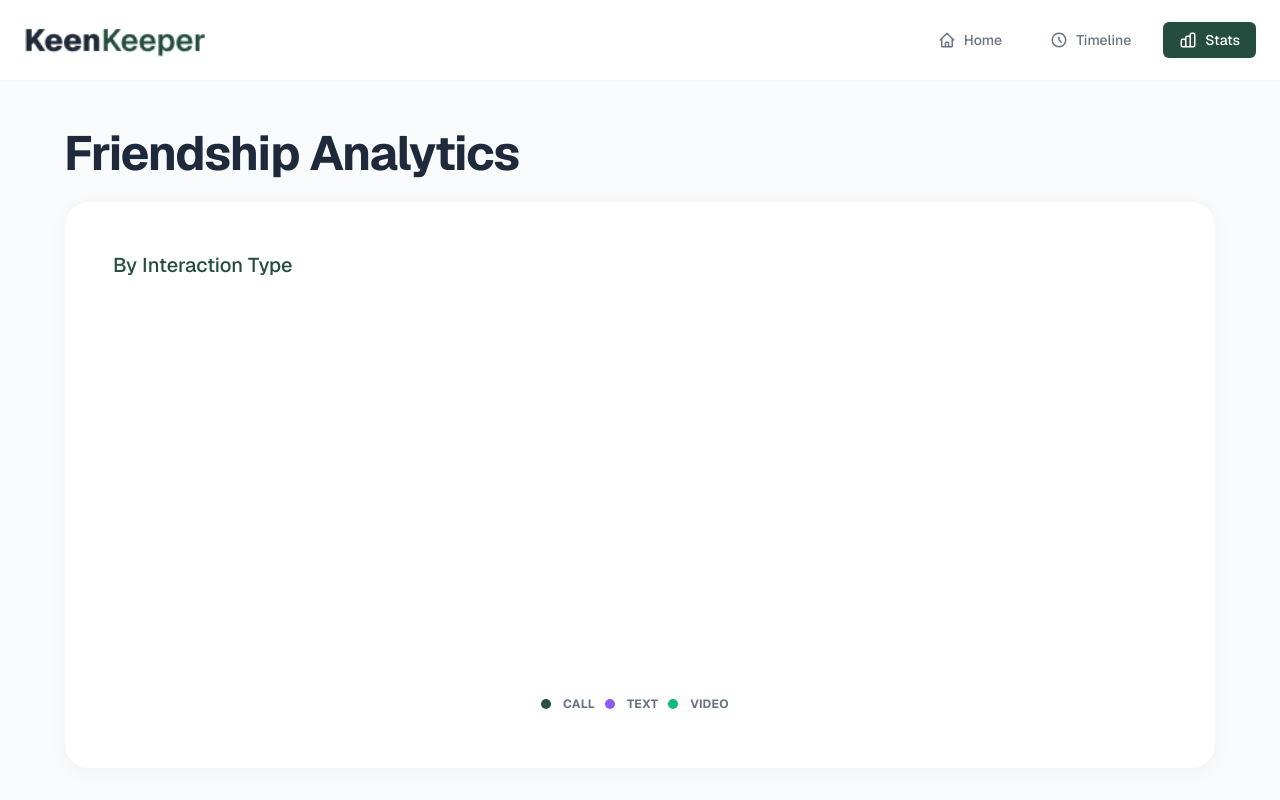
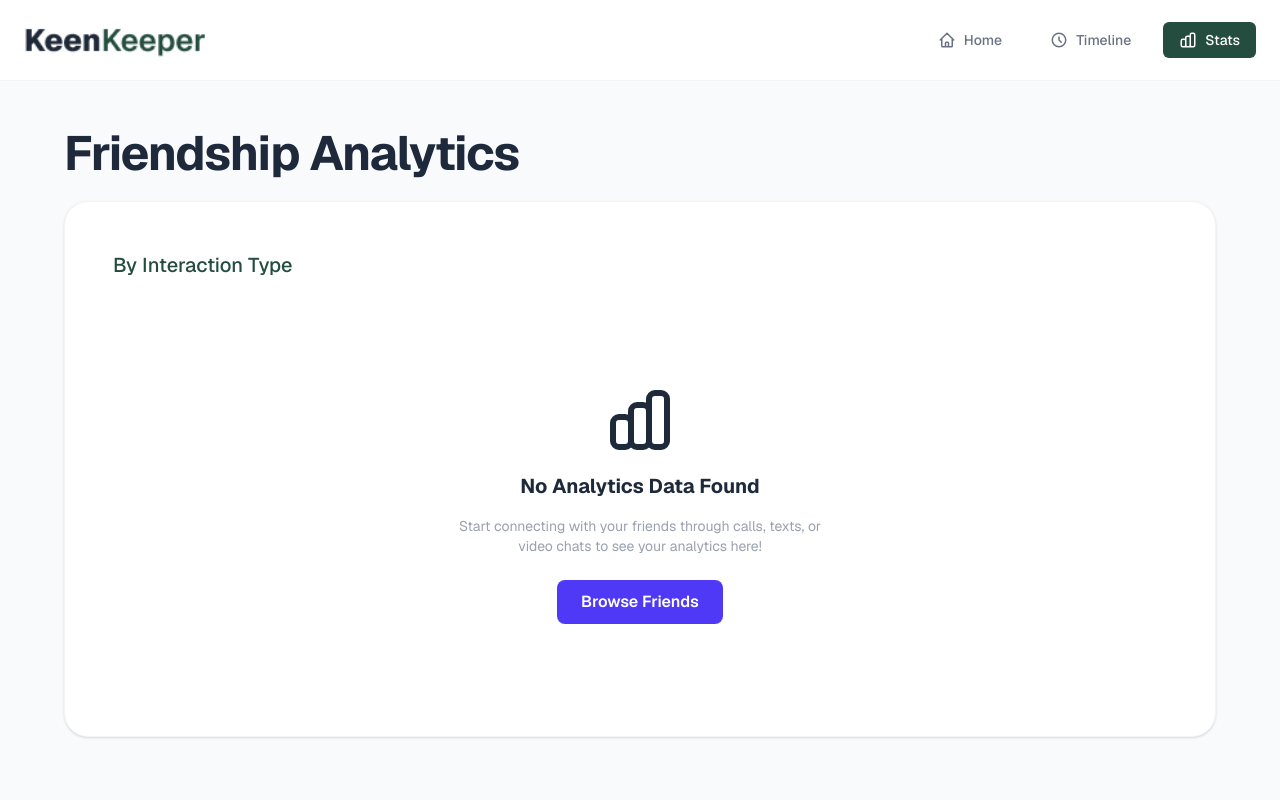
Before and after one commit to atikurr/Assinment-7, a React (Vite) app: page /stats in a window 1280 px wide. Shown: the top 800 px of the page. Built offline with nearby package versions, Linux system fonts and the light colour scheme.

Commit message:
fix piechartr

```diff
--- a/src/components/LoadingSpinner.jsx
+++ b/src/components/LoadingSpinner.jsx
@@ -1,6 +1,18 @@
 export default function LoadingSpinner() {
   return (
     <div className="flex flex-col justify-center items-center min-h-screen gap-6 bg-[#F8FAFC]">
+
+      {/* Spinning Circle */}
+      <div className="flex flex-col items-center gap-3">
+        <div className="relative w-14 h-14">
+          <div className="absolute inset-0 rounded-full border-4 border-gray-200"></div>
+          <div className="absolute inset-0 rounded-full border-4 border-transparent border-t-[#244D3F] animate-spin"></div>
+          <div className="absolute inset-0 flex items-center justify-center">
+            <div className="w-3 h-3 bg-[#244D3F] rounded-full animate-pulse"></div>
+          </div>
+        </div>
+        <p className="text-sm text-gray-400 font-medium tracking-wide">Loading friends...</p>
+      </div>
 
       {/* Skeleton Cards */}
       <div className="w-full max-w-7xl px-6">
@@ -15,22 +27,13 @@ export default function LoadingSpinner() {
               key={i}
               className="bg-white rounded-2xl border border-gray-100 shadow-sm p-6 flex flex-col items-center gap-3"
             >
-              {/* Circle photo skeleton */}
               <div className="w-24 h-24 rounded-full bg-gray-200 animate-pulse"></div>
-
-              {/* Name skeleton */}
               <div className="h-4 w-28 bg-gray-200 rounded-full animate-pulse"></div>
-
-              {/* Days skeleton */}
               <div className="h-3 w-16 bg-gray-100 rounded-full animate-pulse"></div>
-
-              {/* Tag skeletons */}
               <div className="flex gap-2">
                 <div className="h-5 w-14 bg-gray-100 rounded-full animate-pulse"></div>
                 <div className="h-5 w-14 bg-gray-100 rounded-full animate-pulse"></div>
               </div>
-
-              {/* Status badge skeleton */}
               <div className="h-6 w-20 bg-gray-200 rounded-full animate-pulse"></div>
             </div>
           ))}
--- a/src/pages/Stats.jsx
+++ b/src/pages/Stats.jsx
@@ -1,38 +1,60 @@
 import React, { useContext } from 'react';
+import { useNavigate } from 'react-router-dom';
 import { AppContext } from '../context/AppContext';
 import { PieChart, Pie, Cell, ResponsiveContainer, Legend, Tooltip } from 'recharts';
+import { HiOutlineChartBar } from 'react-icons/hi';
 
 const Stats = () => {
   const { timeline } = useContext(AppContext);
+  const navigate = useNavigate();
 
-
+  // ✅ Data
   const data = [
     { name: 'Text', value: timeline.filter(t => t.type === 'Text').length },
     { name: 'Call', value: timeline.filter(t => t.type === 'Call').length },
     { name: 'Video', value: timeline.filter(t => t.type === 'Video').length },
   ];
 
+  const COLORS = ['#8B5CF6', '#2D4F40', '#10B981'];
 
-  const COLORS = ['#8B5CF6', '#2D4F40', '#10B981'];
+  const isEmpty = data.every(d => d.value === 0);
 
   return (
     <div className="bg-[#F8FAFC] min-h-screen py-12 px-6">
       <div className="max-w-6xl mx-auto">
 
-        {/* title */}
+        {/* Title */}
         <h1 className="text-5xl font-bold text-[#1E293B] mb-6 tracking-tight">
           Friendship Analytics
         </h1>
 
-        {/* chart card */}
-        <div className="bg-white p-8 md:p-12 rounded-3xl border border-gray-100 shadow-[0_4px_20px_rgba(0,0,0,0.03)] w-full">
+        {/* Card */}
+        <div className="bg-white p-8 md:p-12 rounded-3xl border border-gray-100 shadow-sm w-full">
           <h3 className="text-[#244D3F] font-medium text-[20px] mb-10">
             By Interaction Type
           </h3>
 
-          <div className="h-100 w-full">
+          {/* Empty State */}
+          {isEmpty ? (
+            <div className="flex flex-col items-center justify-center py-16 gap-4">
+              <HiOutlineChartBar className="text-7xl text-gray-800" />
+              <h2 className="text-xl font-bold text-gray-800">No Analytics Data Found</h2>
+              <p className="text-gray-400 text-sm text-center max-w-sm">
+                Start connecting with your friends through calls, texts, or video chats to see your analytics here!
+              </p>
+              <button
+                onClick={() => navigate('/')}
+                className="mt-2 bg-indigo-600 hover:bg-indigo-700 text-white font-semibold px-6 py-2.5 rounded-lg transition"
+              >
+                Browse Friends
+              </button>
+            </div>
+          ) : (
+            // 🔥 FIXED HEIGHT (NO ERROR)
+            <div className="w-full h-[400px]">
               <ResponsiveContainer width="100%" height="100%">
                 <PieChart>
+
                   <Pie
                     data={data}
                     innerRadius={90}
@@ -47,18 +69,15 @@ const Stats = () => {
                       <Cell
                         key={`cell-${index}`}
                         fill={COLORS[index % COLORS.length]}
-                      className="outline-none"
                       />
                     ))}
                   </Pie>
 
                   <Tooltip
-                  cursor={{ fill: 'transparent' }}
                     contentStyle={{
                       borderRadius: '12px',
                       border: 'none',
-                    boxShadow: '0 10px 15px -3px rgba(0,0,0,0.1)',
-                    padding: '10px 15px'
+                      boxShadow: '0 4px 12px rgba(0,0,0,0.1)'
                     }}
                   />
 
@@ -66,17 +85,18 @@ const Stats = () => {
                     verticalAlign="bottom"
                     align="center"
                     iconType="circle"
-                  iconSize={10}
-                  wrapperStyle={{ paddingTop: '40px' }}
                     formatter={(value) => (
-                    <span className="text-gray-500 font-bold text-xs ml-2 uppercase tracking-wide">
+                      <span className="text-gray-500 text-sm ml-1">
                         {value}
                       </span>
                     )}
                   />
+
                 </PieChart>
               </ResponsiveContainer>
             </div>
+          )}
+
         </div>
       </div>
     </div>
```
Lines whose indentation alone changed are shown as unchanged.
